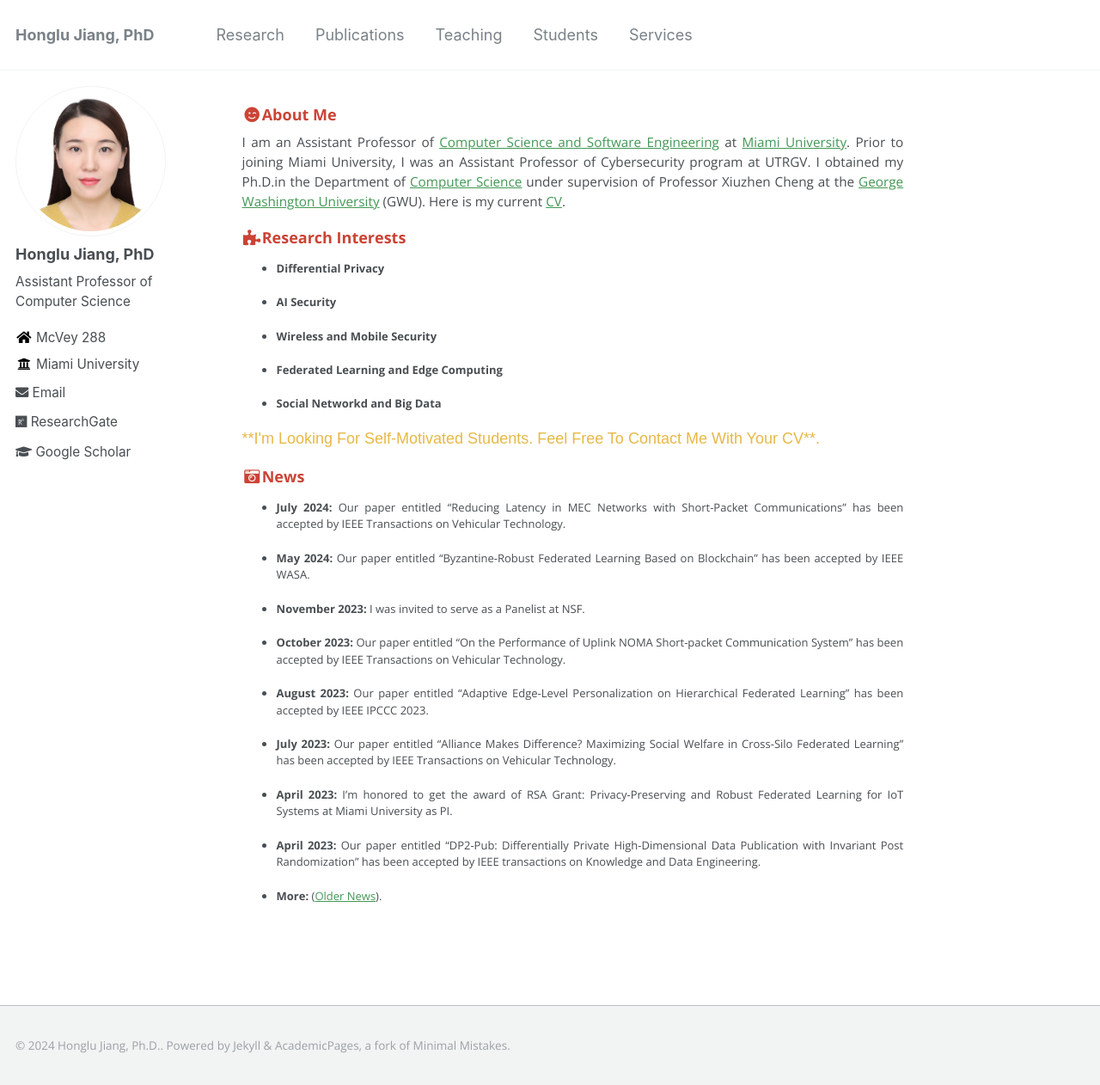
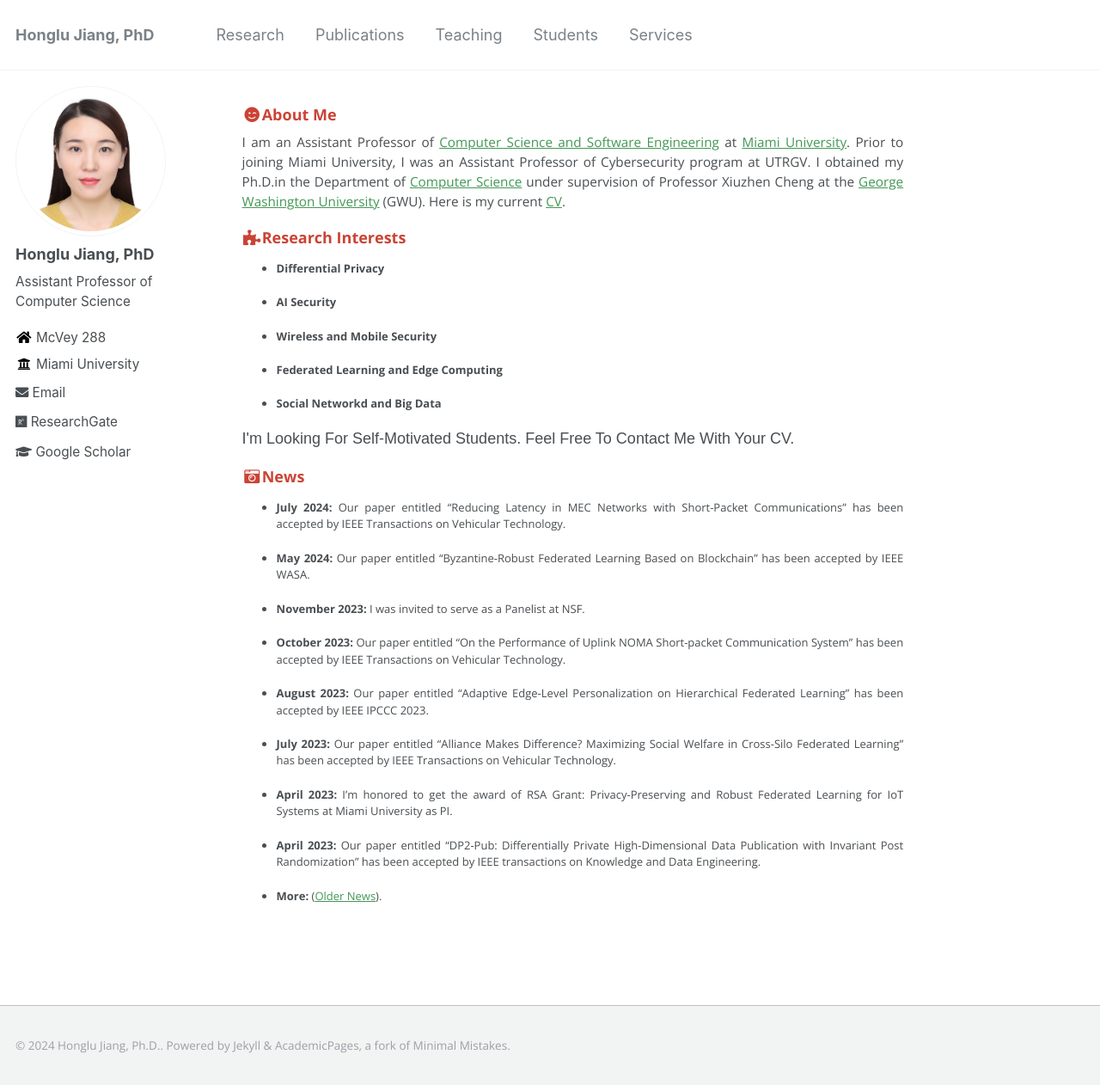
Before and after one commit to hljiang0720/hljiang.github.io, a Jekyll site: the page built from _pages/about.md, in a window 1280 px wide and 1262 px high. Shown: the whole window at 86% size. Built offline with Jekyll 4.4.1, drawn with Linux system fonts in a browser that asks for light colours.

Commit message:
Update about.md

```diff
--- a/_pages/about.md
+++ b/_pages/about.md
@@ -27,7 +27,7 @@ I obtained my Ph.D.in the Department of [Computer Science](https://www.cs.seas.g
 
 * **Social Networkd and Big Data**
 
-<p><font face="Arial" size="+1" color="#e7b846">**I'm Looking For Self-Motivated Students. Feel Free To Contact Me With Your CV**.</font></p>
+<p><font face="Arial" size="+1">I'm Looking For Self-Motivated Students. Feel Free To Contact Me With Your CV.</font></p>
 
 ### <i class="fa fa-fw fa-camera-retro" aria-hidden="true" style="color:#cb4335"></i><font color="#cb4335">News</font>
 
```
